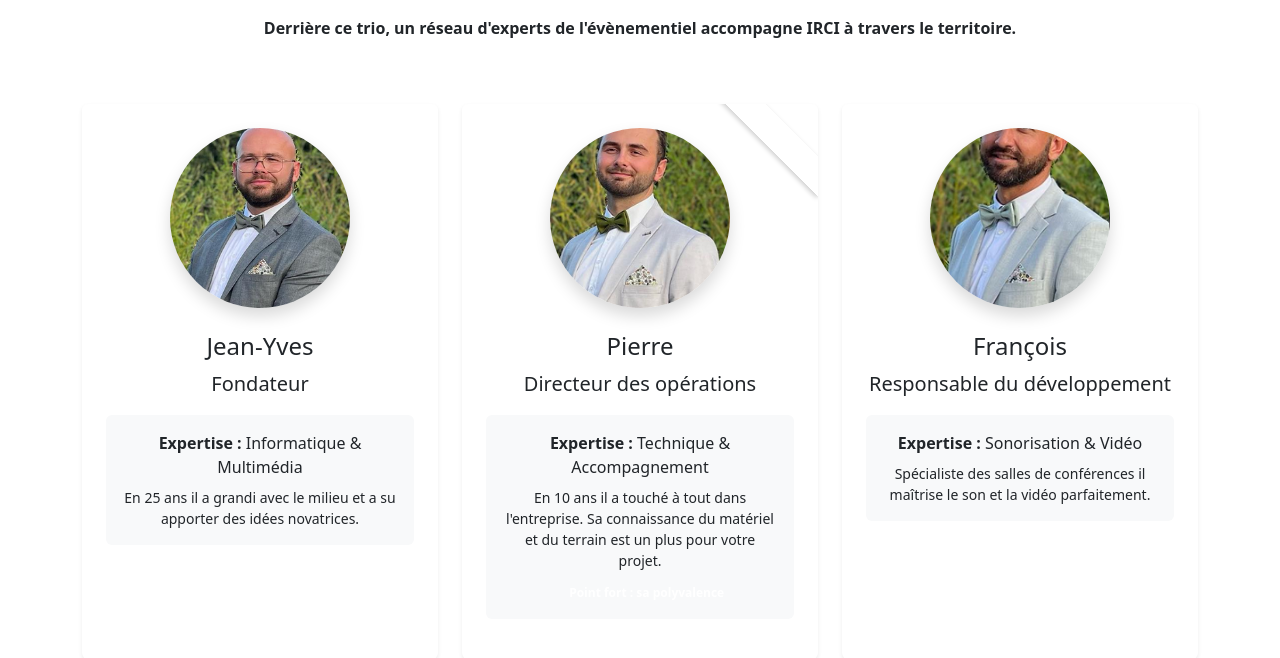
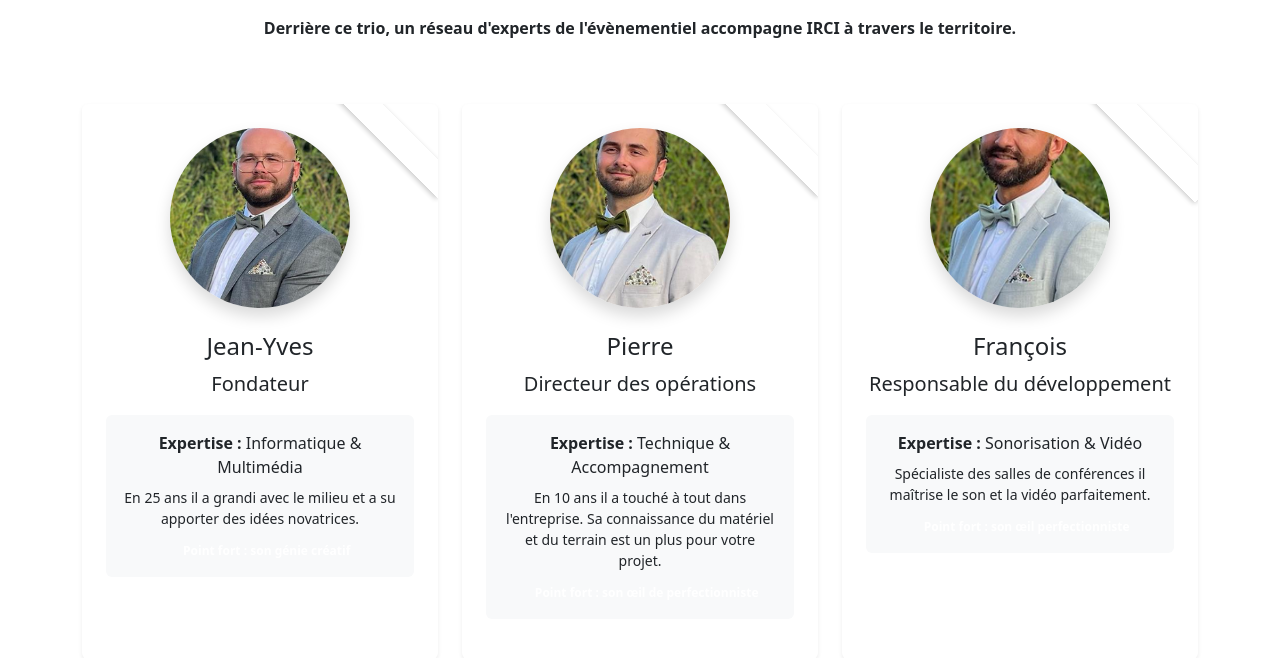
Before and after one commit to julaiii/irci, a Symfony app: template templates/about/index.html.twig in a window 1280 px wide. Shown: the part 2542-3200 px from the top of the page. Run offline with Twig, Linux system fonts and the light colour scheme; the template is opened without the code that fills it, so the values that code supplies are empty; some libraries are stand-ins or nearby versions; some web fonts are replaced.

Commit message:
Ajout des bandeaux (ribbons) sur les encarts de l'équipe : Fondateur pour Jean-Yves et Responsable pour François

```diff
--- a/templates/about/index.html.twig
+++ b/templates/about/index.html.twig
@@ -237,7 +237,10 @@
         <div class="row g-4 justify-content-center">
             {# Membre 1 - Jean-Yves (Fondateur) #}
             <div class="col-md-6 col-lg-4 scroll-reveal-card">
-                <div class="card h-100 border-0 shadow-sm team-card">
+                <div class="card h-100 border-0 shadow-sm team-card featured">
+                    <div class="ribbon">
+                        <span>Fondateur</span>
+                    </div>
                     <div class="card-body text-center p-4">
                         <div class="mb-4">
                             <img src="{{ asset('images/equipe/membre1.jpg') }}"
@@ -255,8 +258,13 @@
                             <p class="text-dark-gray mb-2">
                                 <strong>Expertise :</strong> Informatique & Multimédia
                             </p>
-                            <p class="text-dark-gray small mb-0">
+                            <p class="text-dark-gray small mb-2">
                                 En 25 ans il a grandi avec le milieu et a su apporter des idées novatrices.
+                            </p>
+                            <p class="mb-0">
+                                <span class="badge bg-primary-red-soft text-primary-dark">
+                                    <i class="fas fa-star me-1"></i>Point fort : son génie créatif
+                                </span>
                             </p>
                         </div>
                     </div>
@@ -291,7 +299,7 @@
                             </p>
                             <p class="mb-0">
                                 <span class="badge bg-primary-red-soft text-primary-dark">
-                                    <i class="fas fa-star me-1"></i>Point fort : sa polyvalence
+                                    <i class="fas fa-star me-1"></i>Point fort : son œil de perfectionniste
                                 </span>
                             </p>
                         </div>
@@ -301,7 +309,10 @@
 
             {# Membre 3 - François (Responsable du développement) #}
             <div class="col-md-6 col-lg-4 scroll-reveal-card" style="animation-delay: 0.2s;">
-                <div class="card h-100 border-0 shadow-sm team-card">
+                <div class="card h-100 border-0 shadow-sm team-card featured">
+                    <div class="ribbon">
+                        <span>Responsable</span>
+                    </div>
                     <div class="card-body text-center p-4">
                         <div class="mb-4">
                             <img src="{{ asset('images/equipe/membre3.jpg') }}"
@@ -319,8 +330,13 @@
                             <p class="text-dark-gray mb-2">
                                 <strong>Expertise :</strong> Sonorisation & Vidéo
                             </p>
-                            <p class="text-dark-gray small mb-0">
+                            <p class="text-dark-gray small mb-2">
                                 Spécialiste des salles de conférences il maîtrise le son et la vidéo parfaitement.
+                            </p>
+                            <p class="mb-0">
+                                <span class="badge bg-primary-red-soft text-primary-dark">
+                                    <i class="fas fa-star me-1"></i>Point fort : son œil perfectionniste
+                                </span>
                             </p>
                         </div>
                     </div>
```
